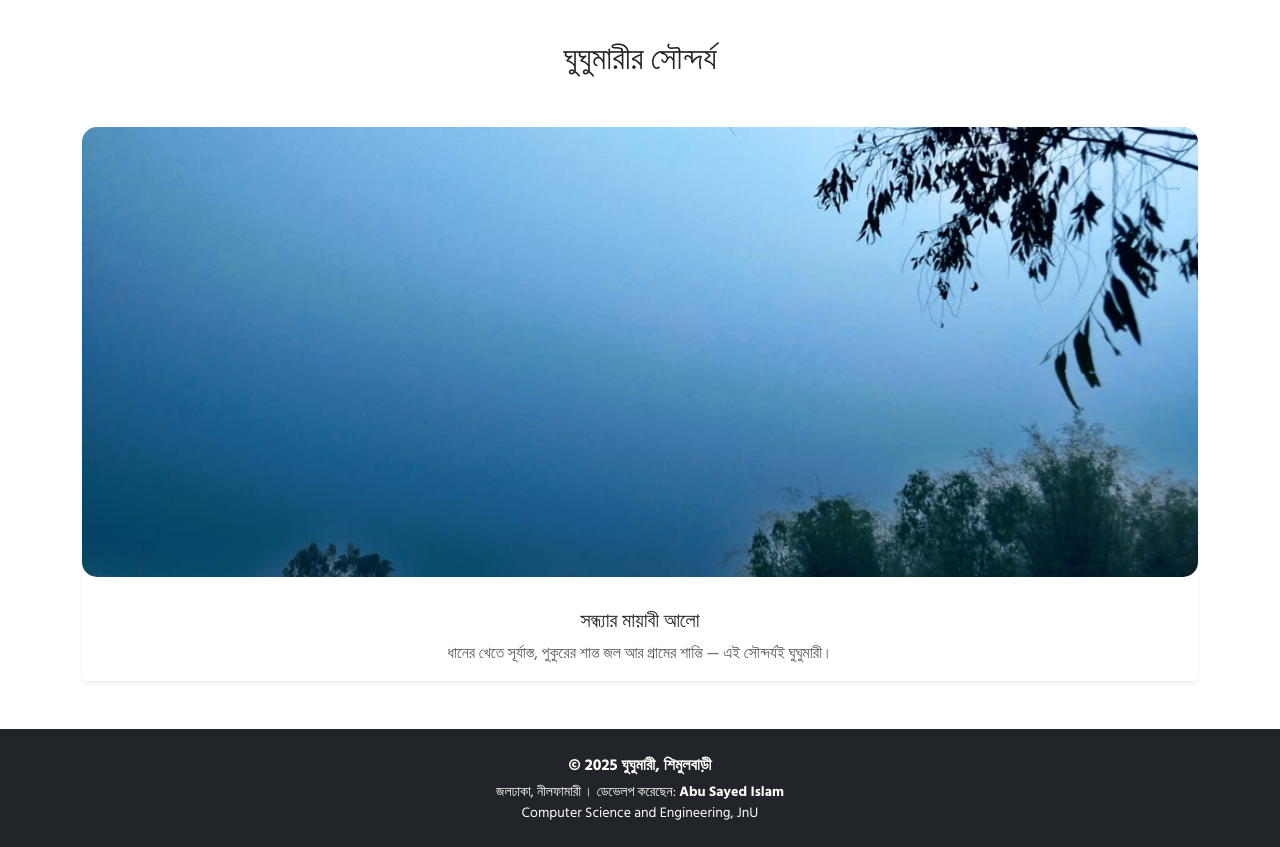
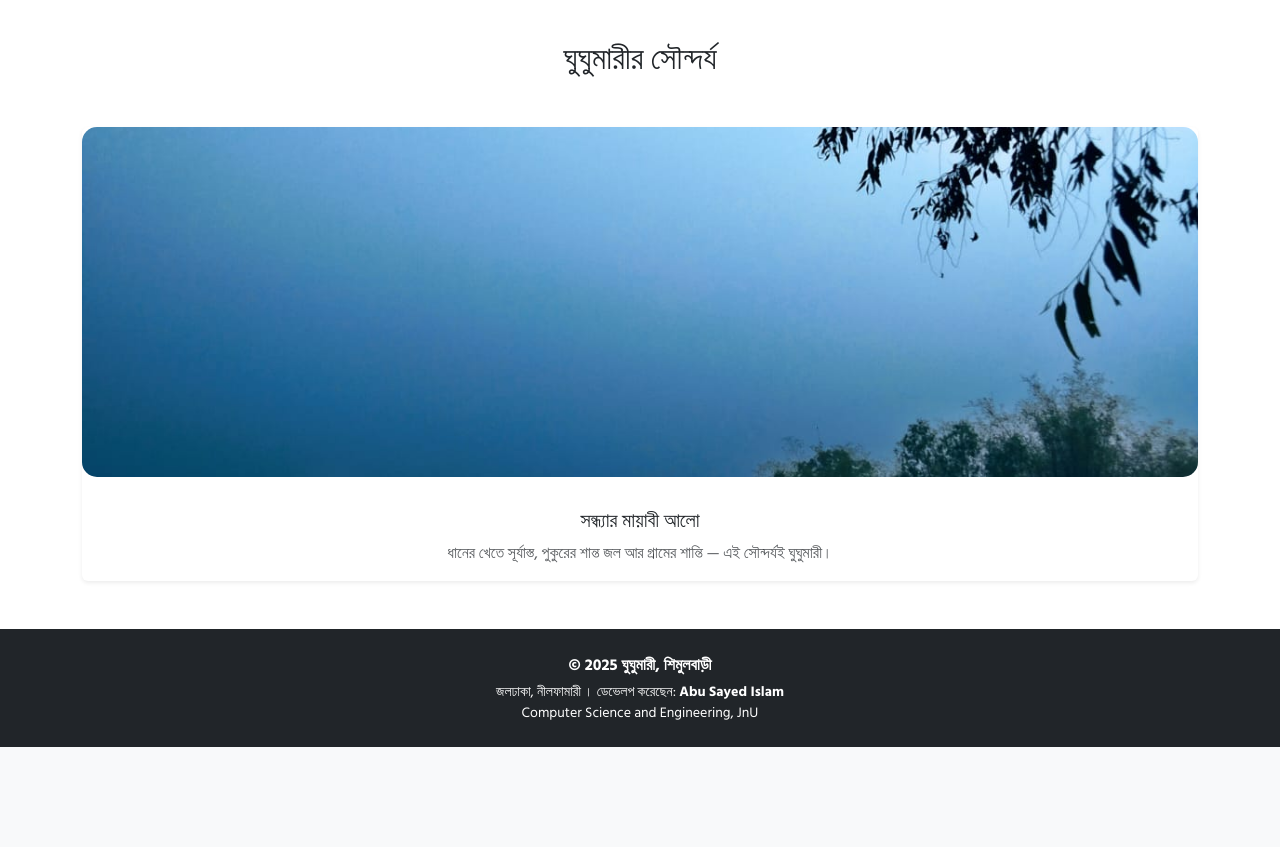
Before and after one commit to sayed02-debug/ghughumari, a plain HTML site: page index.html in a window 1280 px wide. Shown: the part 1120-1967 px from the top of the page. After the commit the page ends 1867 px from the top, so only its background shows below. Drawn offline with nearby package versions, Linux system fonts and the light colour scheme.

Commit message:
Update index.html

```diff
--- a/index.html
+++ b/index.html
@@ -83,7 +83,7 @@
       <div class="row g-4">
         <div class="col-12">
           <div class="card shadow-sm border-0">
-            <img src="images/sondha.jpg" class="card-img-top" alt="সৌন্দর্য" style="height: 450px; object-fit: cover; border-radius: 15px;">
+            <img src="images/sondha.jpg" class="card-img-top" alt="সৌন্দর্য" style="height: 350px; object-fit: cover; border-radius: 15px;">
             <div class="card-body text-center">
               <h5 class="card-title mt-3">সন্ধ্যার মায়াবী আলো</h5>
               <p class="card-text text-muted">
```
